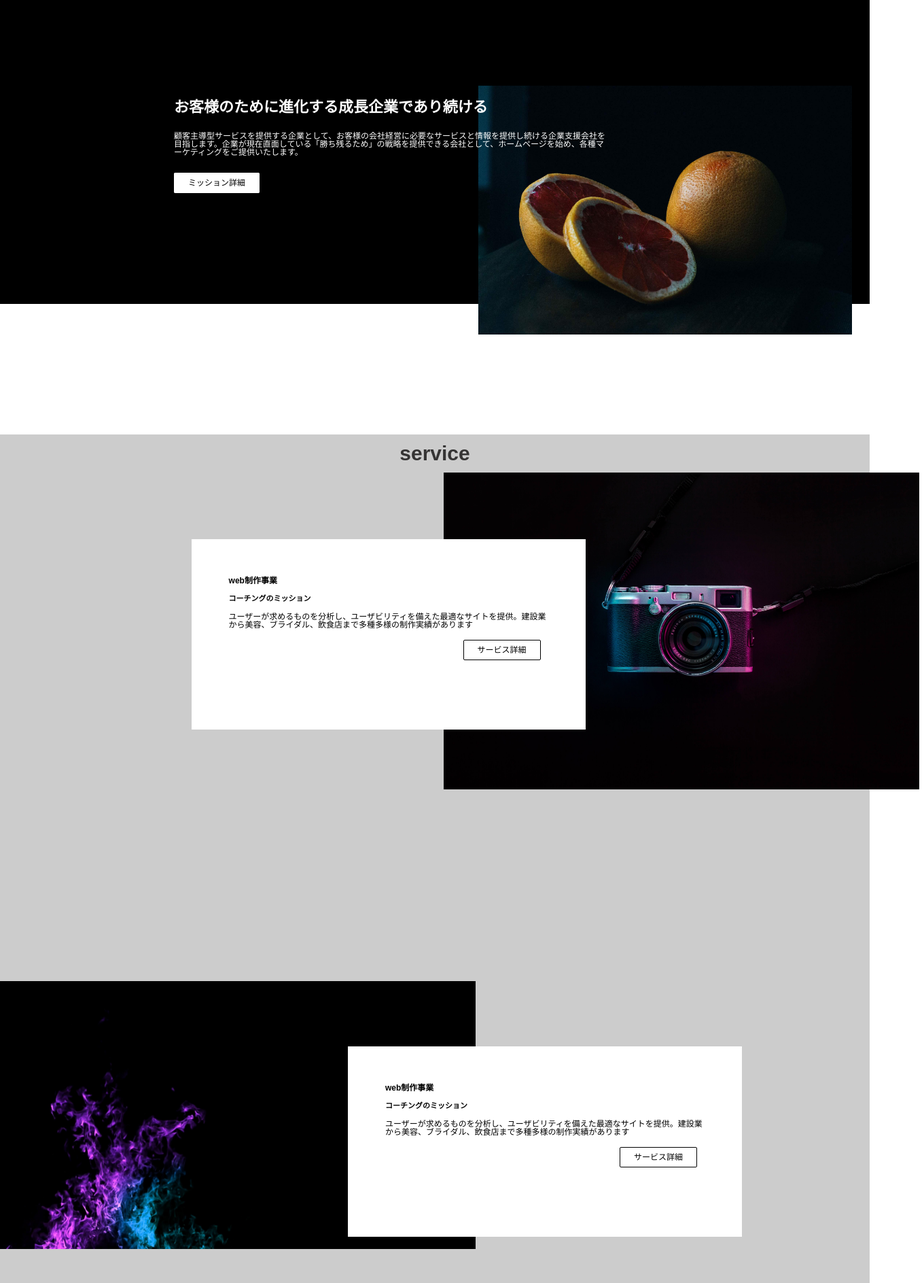
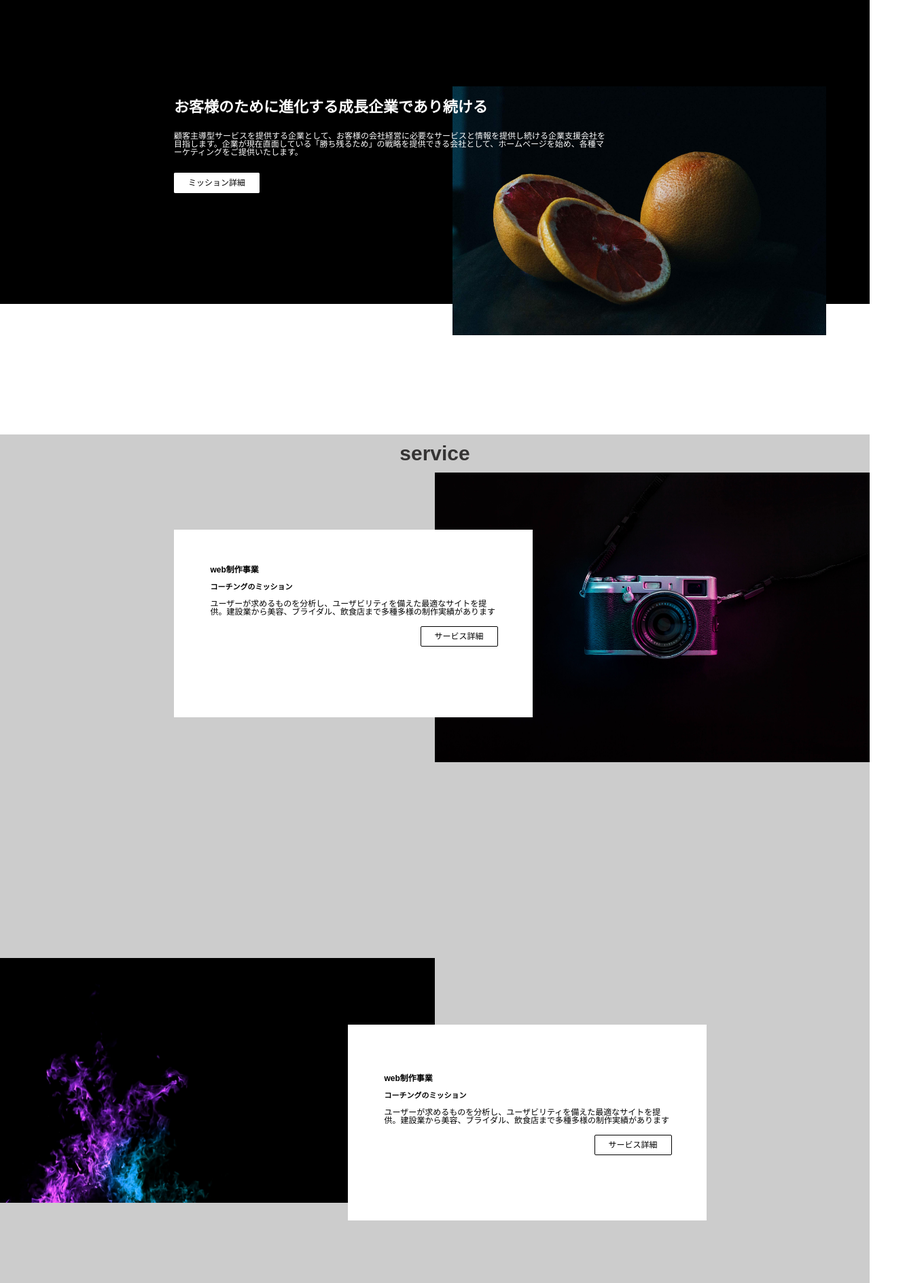
Before and after one commit to ktatas/coachtech, a plain HTML site: page index.html in a window 1280 px wide. Shown: the part 773-2660 px from the top of the page at 68% size, 1360 px wide, since content can reach past the window. Drawn offline with Linux system fonts and the light colour scheme.

Commit message:
はみ出していた部分を修正しました

```diff
--- a/css/style.css
+++ b/css/style.css
@@ -199,9 +199,13 @@ input, select {
 
 .overview-wrap {
   padding-top: 150px;
-  margin: 0% 30% 0% 20%;
+  position: relative;
+
 }
 
+.overview-letters {
+  margin: 0 30% 0 20%;
+}
 
 .overview-letters h3 {
   font-size: 22px;
@@ -236,17 +240,19 @@ input, select {
 .overview-wrap img {
   width: 550px;
   height: auto;
-  position: relative;
-  top: -120px;
-  left: 70%;
+  position: absolute;
+  top: 130px;
+  right:5%;
+  padding: 0;
+  margin-right: 0;
   z-index: 100;
 }
 
 #service {
   background-color:#cccccc ;
-  background-size: cover;
+  height: 1400px;
   margin-top: 15%;
-
+  position: relative;
 }
 
 #service .section-title {
@@ -257,25 +263,22 @@ input, select {
   color: rgb(53, 52, 52);
 }
 
-.service-wrap {
-  position: absolute;
-  position: relative;
-}
+
 
 .service-cat {
   font-size: 12px;
   font-family: sans-serif;
-  position: relative;
+  /*position: relative;*/
 }
 
 .service-toptext {
+  position: relative;
   position: absolute;
-  position: relative;
   background-color: #fff;
-  width: 500px;
-  height: 200px;
-  top: -370px;
-  left: 22%;
+  width: 35%;
+  height: 14%;
+  top: 10%;
+  left: 20%; /*left効かない*/
   padding: 40px 40px;
   margin: 0;
 }
@@ -312,32 +315,33 @@ font-size: 12px;
 }
 
 .service-cat img {
-  width: 700px;
+  width: 50%;
   height: auto;
-  left: 51%;
-  position: relative;
+  right: 0;
+  position: absolute;
 }
 
-.service-cat-img2 {
-  position:relative;
-}
+/*.service-cat-img2 {
+
+}*/
 
 .service-cat-img2 img {
-  width: 700px;
+  width: 50%;
   height: auto;
   left: 0%;
+  top: 55%;
 }
 
 
 .service-bottontext {
+  position: relative;
   position: absolute;
-  position: relative;
   background-color: #fff;
-  width: 500px;
-  height: 200px;
-  top: -300px;
+  width: 35%;
+  height: 12%;
+  top: 62%;
   left: 40%;
-  padding: 40px 40px;
+  padding: 60px 40px;
   margin: 0;
 }
 
@@ -347,15 +351,18 @@ font-size: 12px;
 
 .service2-wrap {
   text-align: center;
+  justify-content: center;
   display: flex;
   justify-content: space-between;
 }
 
-.company {
+.company { /*文字を中央に揃えたい*/
   background: url(../img/company.jpeg) no-repeat;
   background-size: cover;
-  padding: 100px 280px;
+  padding-top: 5%;
   margin: 0;
+  width: 48%;
+  height: auto;
   font-family: sans-serif;
   font-weight: bold;
 }
@@ -371,14 +378,15 @@ font-size: 12px;
 .recruit p {
   font-size: 15px;
   color:#fff;
-  padding-top: 5%;
+  padding-top: 2%;
 }
 
-.recruit {
+.recruit { /*文字を中央に揃えたい*/
   background: url(../img/recruit.jpg) no-repeat;
   background-size: cover;
-  padding: 100px 280px;
-  margin: 0;
+  padding-top: 5%;
+  width: 48%;
+  height: 150px;
   font-family: sans-serif;
   font-weight: bold;
 }
--- a/index.html
+++ b/index.html
@@ -49,7 +49,6 @@
 </div>
 <div id="service">
   <h2 class="section-title">service</h2>
-  <div class="service-wrap">
     <div class="service-cat">
       <img src="img/service2.jpg" alt="">
       <div class="service-toptext">
@@ -70,7 +69,6 @@
       <a class="link2" href="">サービス詳細</a>
       </div>
     </div>
-  </div>
 </div>
 <div id="service2">
   <div class="service2-wrap">
```
